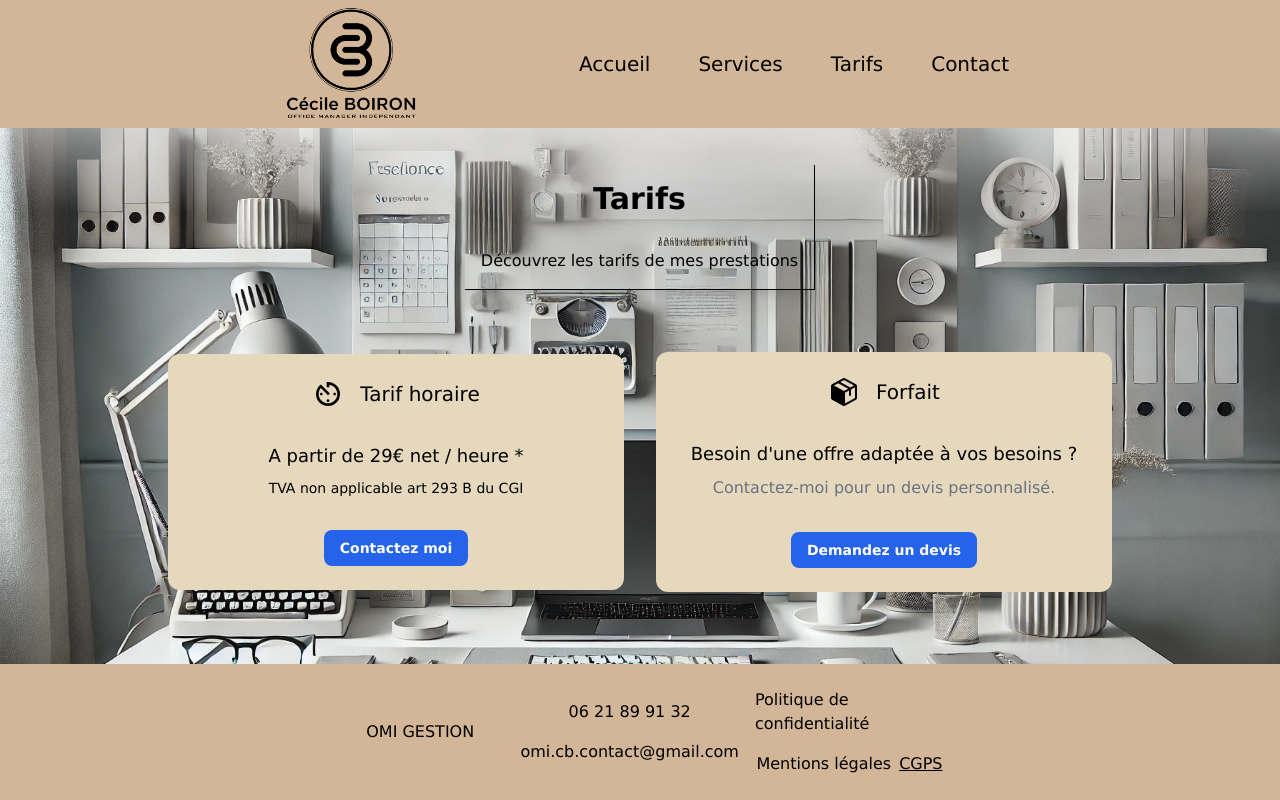
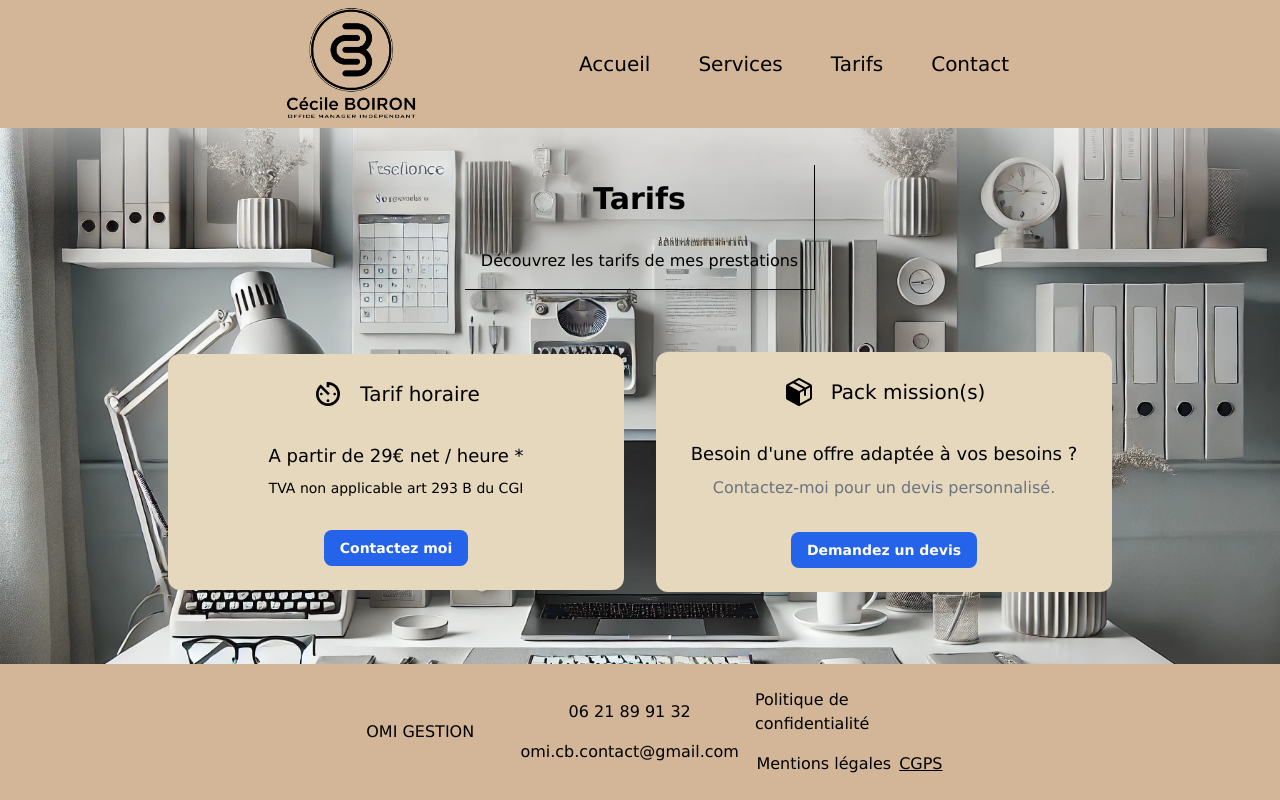
Before and after one commit to YannickMath/office_manager, a Next.js app: page /tarifs in a window 1280 px wide. Built offline with nearby package versions, Linux system fonts and the light colour scheme.

Commit message:
test css

```diff
--- a/src/app/components/welcome/cv.tsx
+++ b/src/app/components/welcome/cv.tsx
@@ -15,7 +15,7 @@ const Cv = () => {
 
   return (
     <CardContainer width="w-1/2 phone:w-3/4 phone:text-center">
-      <div className="flex flex-col gap-12 phone:gap-6 p-6 items-center">
+      <div className="flex flex-col gap-12 phone:gap-6 p-6 phone:p-2 items-center">
         <div className="flex flex-row phone:flex-col h-1/4">
           <div className="flex justify-center items-center w-1/3 phone:w-full">
             <FcAssistant className="w-20 h-20" />
--- a/src/app/tarifs/page.tsx
+++ b/src/app/tarifs/page.tsx
@@ -16,7 +16,7 @@ const Tarifs = () => {
     },
     {
       id: 2,
-      title: "Forfait",
+      title: "Pack mission(s)",
       icon: <PiPackageFill className="w-8 h-8" />,
       description: "Besoin d'une offre adaptée à vos besoins ?",
       note: "Contactez-moi pour un devis personnalisé.",
```
